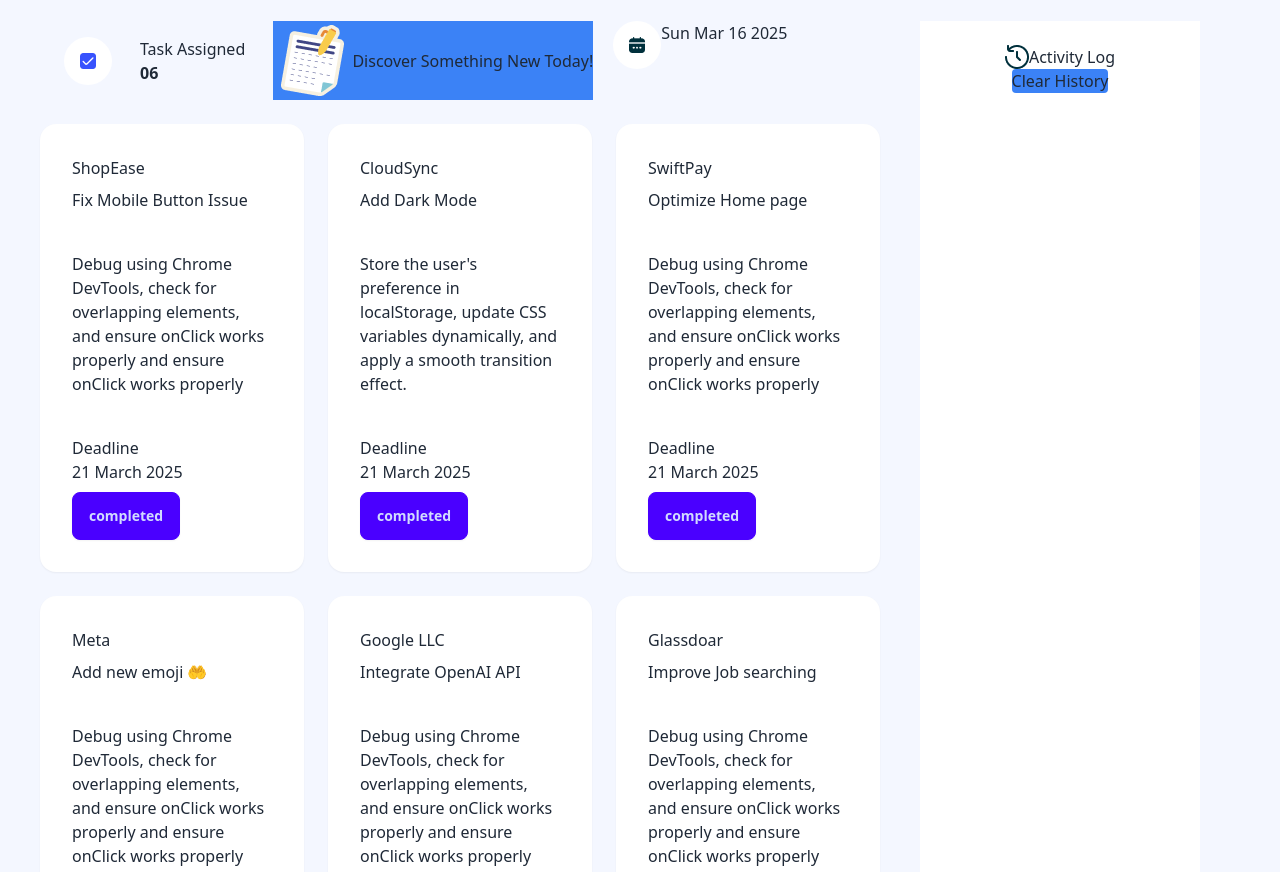
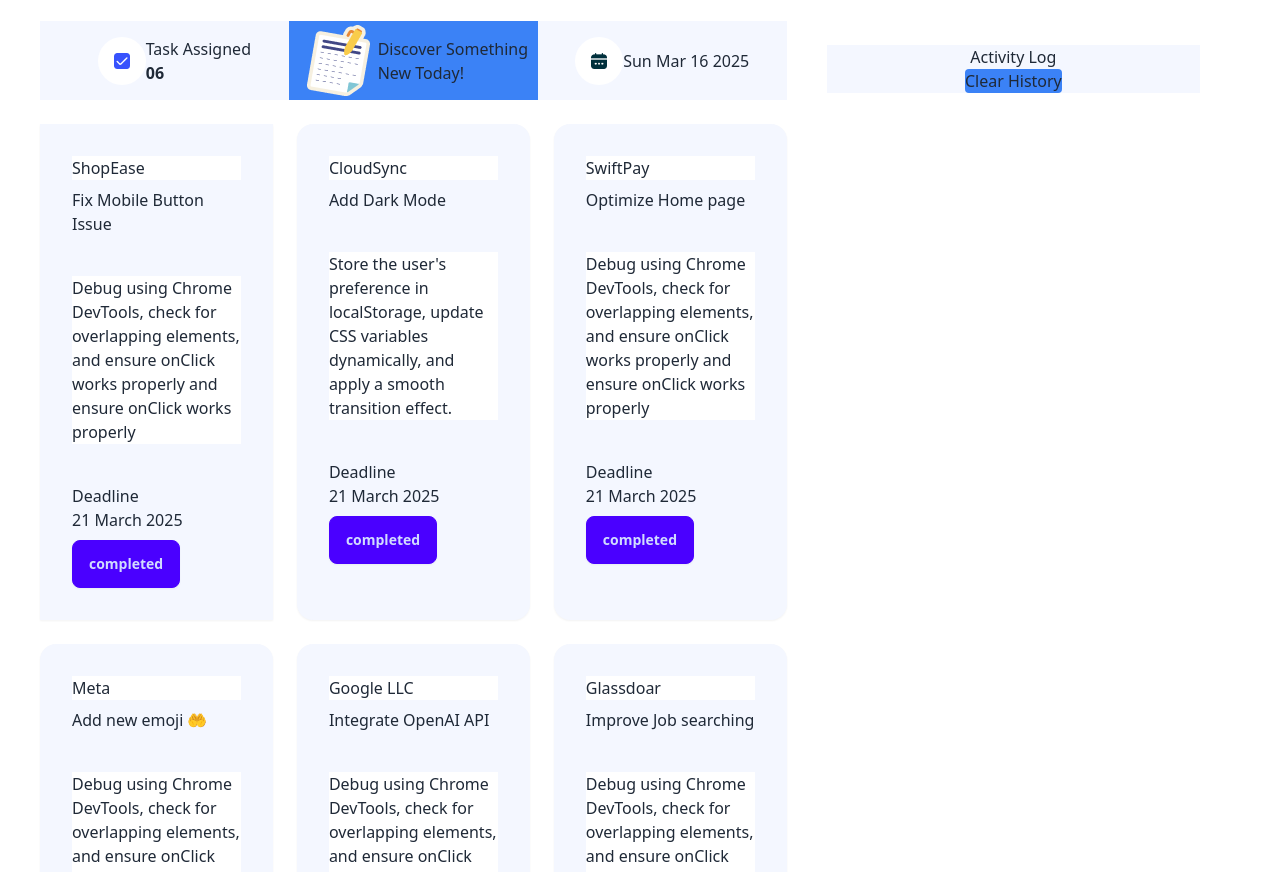
Before and after one commit to KowshikKakon/assignment5latest, a plain HTML site: page index.html in a window 1280 px wide. Shown: the part 79-951 px from the top of the page. Drawn offline with nearby package versions, Linux system fonts and the light colour scheme.

Commit message:
Your commit message here

```diff
--- a/index.html
+++ b/index.html
@@ -10,14 +10,14 @@
 <link href="https://cdn.jsdelivr.net/npm/daisyui@4.12.24/dist/full.min.css" rel="stylesheet" type="text/css" />
 <script src="https://cdn.tailwindcss.com"></script>
 </head>
-<body class="color1">
+<body class="bg-white">
    <div class="mx-10 py-6">
-<div class="flex justify-between bg-white">
+<div class="flex justify-between color1">
 <div class="flex items-center justify-center">
     <img src="./A5-Dev-Board/assets/logo.png" alt="">
     <h1 >Dev<span class="font-bold">Board</span></h1>
 </div>
-<div class="flex space-x-6 items-center  justify-center">
+<div class="flex space-x-6 items-center  justify-center color1">
 <div class="flex">
 
     <div>
@@ -37,10 +37,10 @@
 
 
 <div class="flex ">
-    <div class="grid-cols-9 w-9/12">
+    <div class="grid-cols-9 w-8/12">
 
-        <div class=" flex mt-6" class="color1">
-<div class="justify-center items-center flex">
+  <div class=" flex mt-6  ">
+<div class="justify-center items-center flex w-4/12 color1">
 
 
   <div class="flex items-center ml-6 w-12 h-12 bg-white rounded-full justify-center">
@@ -53,42 +53,45 @@
 
 
 
-<div class="justify-center items-center ml-7">
+<div class="justify-center items-center  color1">
     <h2 class="text-center">Task Assigned </h2>
     <h3 id="five" class="font-bold mx-auto">06</h3>
 </div>
 
 </div>
 
-<div id="my_index" class="justify-center items-center ml-6 flex bg-blue-500">
+<div id="my_index" class="justify-center items-center  flex w-4/12 bg-blue-500 color1">
     <img src="./A5-Dev-Board/assets/board.png" alt="">
-    <h1 >Discover Something New Today!</h1>
+    <h1 >Discover Something <br>New Today!</h1>
+</div>
+
+<div class="color1  w-4/12 justify-center items-center  flex">
+ <div class=" bg-white rounded-full w-12 h-12 justify-center items-center  flex">
+  <img class="w-4 h-4" src="./A5-Dev-Board/assets/calender.png" alt="">
+
+</div>
+<h2 ><span id="my_jul"></span> </h2>
 </div>
 
 
 
-<div class="justify-center items-center bg-white rounded-full w-12 h-12 flex ml-5">
-  <img class="w-4 h-4" src="./A5-Dev-Board/assets/calender.png" alt="">
 
-</div>
-<h2 >
-  <span id="my_jul"></span> </h2>
 
 
 
  </div>
 <!-- card-1 -->
-<div class="grid mt-6 mx-auto gap-6 grid-cols-3">
-    <div class="card bg-base-100  shadow-sm">
+<div class="grid mt-6 mx-auto gap-6  grid-cols-3 bg-white">
+    <div class="card  ">
 
-    <div class="card-body">
-      <h2>
+    <div class="card-body shadow-sm color1">
+      <h2 class="bg-white">
         ShopEase
       </h2>
       <h1>Fix Mobile Button Issue </h1>
       <br>
 
-        <div >Debug using Chrome DevTools, check for overlapping elements, and ensure onClick works properly
+        <div class="bg-white">Debug using Chrome DevTools, check for overlapping elements, and ensure onClick works properly
             and ensure onClick works properly</div>
        <br>
 
@@ -105,16 +108,16 @@
 
 
   <!-- 2 no card -->
-  <div class="card bg-base-100  shadow-sm">
+  <div class="card bg-base-100  shadow-sm bg-[#F4F7FF]">
 
     <div class="card-body">
-      <h2>
+      <h2 class="bg-white">
         CloudSync
       </h2>
       <h1>Add Dark Mode</h1>
       <br>
 
-        <div >Store the user's preference in localStorage, update CSS variables dynamically, and apply a smooth transition effect.</div>
+        <div class="bg-white">Store the user's preference in localStorage, update CSS variables dynamically, and apply a smooth transition effect.</div>
        <br>
 
 
@@ -128,16 +131,16 @@
     </div>
   </div>
   <!-- 3 no card -->
-  <div class="card bg-base-100  shadow-sm">
+  <div class="card bg-base-100  shadow-sm bg-[#F4F7FF]">
 
     <div class="card-body">
-      <h2>
+      <h2 class="bg-white">
         SwiftPay
       </h2>
       <h1>Optimize  Home page </h1>
       <br>
 
-        <div >Debug using Chrome DevTools, check for overlapping elements, and ensure onClick works properly
+        <div class="bg-white">Debug using Chrome DevTools, check for overlapping elements, and ensure onClick works properly
             and ensure onClick works properly</div>
        <br>
 
@@ -152,16 +155,16 @@
     </div>
   </div>
   <!-- card no 4 -->
-  <div class="card bg-base-100  shadow-sm">
+  <div class="card bg-base-100  shadow-sm bg-[#F4F7FF]">
 
     <div class="card-body">
-      <h2>
+      <h2 class="bg-white">
         Meta
       </h2>
       <h1>Add new emoji 🤲</h1>
       <br>
 
-        <div >Debug using Chrome DevTools, check for overlapping elements, and ensure onClick works properly
+        <div  class="bg-white">Debug using Chrome DevTools, check for overlapping elements, and ensure onClick works properly
             and ensure onClick works properly</div>
        <br>
 
@@ -177,16 +180,16 @@
   </div>
 
   <!-- 5 no card -->
-  <div class="card bg-base-100  shadow-sm">
+  <div class="card bg-base-100  shadow-sm bg-[#F4F7FF]">
 
     <div class="card-body">
-      <h2>
+      <h2 class="bg-white">
         Google LLC
       </h2>
       <h1>Integrate OpenAI API </h1>
       <br>
 
-        <div >Debug using Chrome DevTools, check for overlapping elements, and ensure onClick works properly
+        <div class="bg-white">Debug using Chrome DevTools, check for overlapping elements, and ensure onClick works properly
             and ensure onClick works properly</div>
        <br>
 
@@ -201,16 +204,16 @@
     </div>
   </div>
   <!-- card no 6 -->
-  <div class="card bg-base-100  shadow-sm">
+  <div class="card bg-base-100  shadow-sm bg-[#F4F7FF]">
 
     <div class="card-body">
-      <h2>
+      <h2 class="bg-white">
         Glassdoar
       </h2>
       <h1>Improve Job searching  </h1>
       <br>
 
-        <div >Debug using Chrome DevTools, check for overlapping elements, and ensure onClick works properly
+        <div class="bg-white">Debug using Chrome DevTools, check for overlapping elements, and ensure onClick works properly
             and ensure onClick works properly</div>
        <br>
 
@@ -242,17 +245,17 @@
 
 
 
-    <div class=" py-6 mx-10 bg-white mt-6  w-3/12">
-        <div class="flex justify-center items-center">
-           <img src="./A5-Dev-Board/assets/activity.png" alt="">
+    <div class=" py-6 mx-10 bg-white mt-6  w-4/12 color1">
+        <div class="flex justify-center items-center color1">
+           <img src="./A5-Dev-Board/assets/activity.png color1" alt="">
 <h1>Activity Log</h1>
         </div>
 
-        <div  class="  flex justify-center ">
-            <button id="clear" class="bg-blue-500 rounded">Clear History</button>
+        <div  class="  flex justify-center  color1">
+            <button id="clear" class="bg-blue-500 rounded color1">Clear History</button>
         </div>
 
-        <div id="transac_container">
+        <div id="transac_container"class="color1">
 
 
         </div>
--- a/main.js
+++ b/main.js
@@ -55,12 +55,24 @@ function completeTask(taskId, taskName) {
 }
 
 
-tasks.forEach(task=>{
-document.getElementById(task.id).addEventListener("click",function(){
-    completeTask(task.id,task.taskName);
-})
-});
+// tasks.forEach(task=>{
+// document.getElementById(task.id).addEventListener("click",function(){
+//     completeTask(task.id,task.taskName);
 
+
+
+
+// })
+// });
+
+
+for (let x of tasks)
+{
+  document.getElementById(x.id).addEventListener("click",function(){
+
+    completeTask(x.id,x.taskName);
+  })
+}
 
 
 // Attach event listeners dynamically
--- a/num_one.css
+++ b/num_one.css
@@ -1,5 +1,5 @@
 .color1{
 
 
-    background-color:#F4F7FF;
+    background-color:#F4F7FF ;
 }
```
Also changed, not shown: answer.html (+9 -9 lines).
